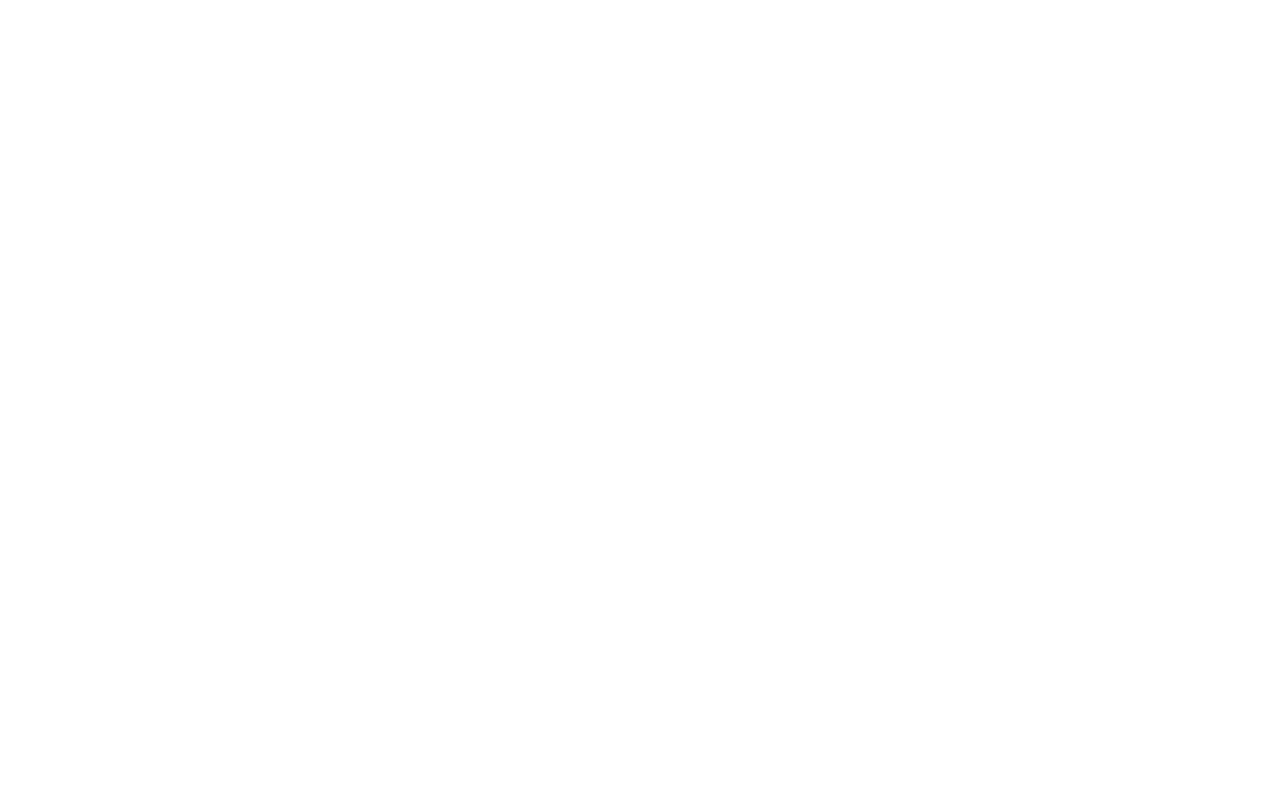
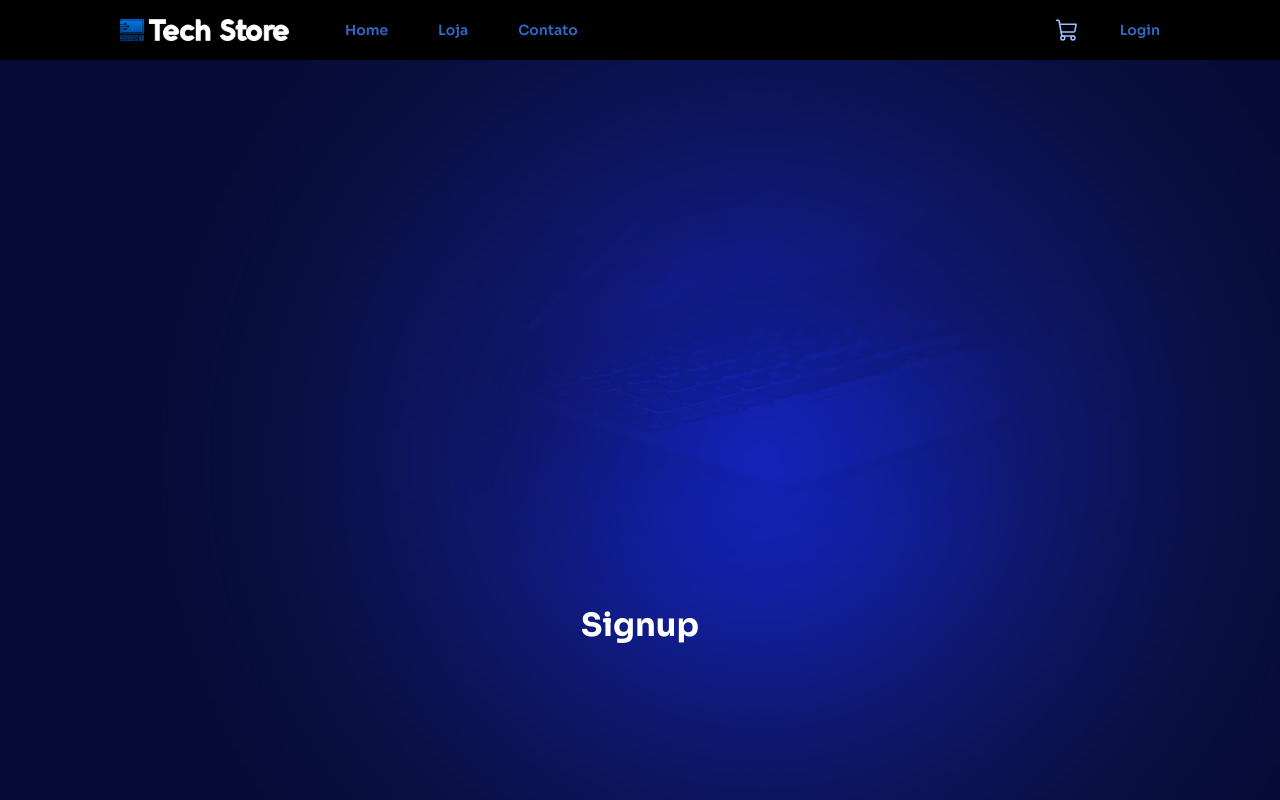
Before and after one commit to eupivotto/tech-store, a React (Vite) app: page /signup in a window 1280 px wide. Before the commit this address had no page. Shown: the top 800 px of the page. Built offline with nearby package versions, Linux system fonts and the light colour scheme.

Commit message:
adicionando pagina Signup nas rotas, resolvendo AuthContext e Modificando TryCatch para Then

```diff
--- a/src/Screens/Home/index.tsx
+++ b/src/Screens/Home/index.tsx
@@ -48,18 +48,15 @@ export const Home = () => {
 
 
     //Consumindo a API utilizando o Axios e resgatando os dados atrves do data
-    const handleGetProducts = async() => {
-
-        try {
-            const response = await api.get(linkGetProducts);
-            const dataProduct: IDataProduct[] = response.data;
-
-
-            setPosts(dataProduct);
-
-          } catch (error) {
-            console.log('Erro ao listar produtos:', error);
-          }
+    const handleGetProducts = (): void => {
+      api.get(linkGetProducts)
+        .then((response) => {
+          const dataProduct: IDataProduct[] = response.data;
+          setPosts(dataProduct)
+        })
+        .catch((error) => {
+          console.log('Erro ao listar produtos:', error)
+        })
     }
 
 
--- a/src/Screens/Login/index.tsx
+++ b/src/Screens/Login/index.tsx
@@ -1,10 +1,14 @@
 interface AuthContextData {
     authenticated: boolean;
-    user: string,
-    userLogin: (email: string, password: string) => void,
-    userLogout: () => void
+    user: IUserInfo | null;
+    userLogin: (email: string, password: string) => void;
+    userLogout: () => void;
   }
 
+  type  IUserInfo = {
+    email: string,
+    password: string
+  }
 
 
 type ZLoginForm = z.infer <typeof LoginFormSchema>
@@ -12,7 +16,7 @@ type ZLoginForm = z.infer <typeof LoginFormSchema>
 import {  useContext  } from 'react'
 import { ButtonPrimary } from '../../components/Buttton'
 import { AuthContext } from '../../contexts/Auth'
-import { useNavigate } from "react-router-dom"
+import { useNavigate, Link } from "react-router-dom"
 import { registerNewUser } from '../../services/login.service'
 
 
@@ -40,6 +44,7 @@ import {
 } from './styles';
 
 
+
 export const Login =() => {
 
     const { handleSubmit,
@@ -53,19 +58,21 @@ export const Login =() => {
     const { userLogin } = useContext<AuthContextData>(AuthContext)
     const navigate = useNavigate()
 
-    const onSubmit = async (data: ZLoginForm) => {
-        try {
-          await registerNewUser(data.email, data.password);
+    const onSubmit = (data: ZLoginForm) => {
+
+          registerNewUser(data.email, data.password)
+    .then(() => {
           userLogin(data.email, data.password)
       if (isValid) {
         localStorage.setItem('@userInfo', JSON.stringify({ emailUser: data.email }));
         navigate('/');
       }
 
-      } catch (error) {
+    })
+      .catch((error) => {
         // Lógica para lidar com erros na chamada da API
-        console.error(error);
-      }
+        console.error(error)
+      });
 
       console.log('Dados enviados para a API de postagem:', data)
 }
@@ -105,7 +112,7 @@ export const Login =() => {
             </ContainerFormLogin>
 
                 <ContainerButtonscreate>
-                <a>Ainda não tem conta? <span>Crie uma conta</span></a>
+                <p>Ainda não tem conta? <Link to='/Signup'><span>Crie uma conta</span></Link></p>
                 </ContainerButtonscreate>
 
          </ContainerHomeform>
--- a/src/Screens/Login/styles.ts
+++ b/src/Screens/Login/styles.ts
@@ -110,11 +110,19 @@ export const ContainerButtonscreate = styled.div`
 
 span {
   font-weight: 700;
+  text-decoration: none;
 }
 
+p {
+  margin-top: 80px;
+  cursor: pointer;
+}
 a {
   margin-top: 80px;
   cursor: pointer;
+  text-decoration: none;
+  color: var(--blue-200);
 }
 
+
 `
--- a/src/Screens/Shop/index.tsx
+++ b/src/Screens/Shop/index.tsx
@@ -57,27 +57,30 @@ export const Shop = () => {
 
 
     //Consumindo a API utilizando o Axios e resgatando os dados atrves do data
-    const handleGetProducts = async (category: string) => {
-      try {
+    const handleGetProducts = (category: string): Promise<void> => {
+
         let url = linkGetProducts
         if (category) {
           url += `?category=${category}`
         }
 
-        const response = await api.get(url)
-        const dataProduct: IDataProduct[] = response.data
+        return api.get(url)
+        .then(response => {
+         const dataProduct: IDataProduct[] = response.data
+
 
         //filtrando os produtos baseado em categorias
         const filteredProducts = category && category !== "todos" ? dataProduct.filter(product => product.category === category) : dataProduct;
         setPosts(filteredProducts)
 
-      } catch (error) {
-        console.log('Erro ao listar produtos:', error)
-      }
+      })
+
+      .catch((error) => {
+        console.log('Erro ao listar produtos:', error);
+        throw error;
+      });
     }
 
-
-    console.log('Current Items:', currentItens);
 
 
     useEffect(() => {
--- /dev/null
+++ b/src/Screens/Signup/index.tsx
@@ -0,0 +1,18 @@
+import { NavBar } from "../../components/Navbar"
+import { Footer } from "../../components/Footer"
+import { ContainerHome } from "./styles"
+
+
+export const Signup = () => {
+    return (
+        <>
+
+         <NavBar/>
+         <ContainerHome>
+            <h1>Signup</h1>
+         </ContainerHome>
+         <Footer/>
+
+        </>
+    )
+}
--- /dev/null
+++ b/src/Screens/Signup/styles.tsx
@@ -0,0 +1,20 @@
+import styled from "styled-components"
+import BgBody from '../../assets/img/bg01.jpg'
+
+
+
+export const ContainerHome = styled.div`
+
+    height: 1090px;
+    width: 100%;
+    display: flex;
+    align-items: center;
+    flex-direction: column;
+    justify-content: center;
+    background-image: url(${BgBody});
+
+    h1{
+        color: #fff;
+        margin-top: 40px;
+    }
+`
--- a/src/components/Navbar/index.tsx
+++ b/src/components/Navbar/index.tsx
@@ -21,6 +21,7 @@ export const NavBar = () => {
                         <span>Contato</span>
                     </NavLink>
                 </nav>
+
             </ContentLinks>
                 <CartUser>
                     <ShoppingCart size={25} color="#9cc0ff" />
--- a/src/components/Navbar/styles.tsx
+++ b/src/components/Navbar/styles.tsx
@@ -11,12 +11,18 @@ justify-content: space-between;
 background-color:#000;
 padding: 0px 7.5rem;
 
+@media (max-width: 768px) {
+    padding: 0 1rem;
 
+}
 `
 export const LogoTech = styled.img`
 width: 10.5625rem;
 height: 1.375rem;
 
+@media (max-width: 768px) {
+    width: 8rem;
+  }
 
 
 `
@@ -41,6 +47,11 @@ a {
     text-decoration: none;
     gap: 4px;
     transition: all 0.6s cubic-bezier(0.165, 0.84, 0.44, 1);
+
+    @media (max-width: 768px) {
+      display: none;
+    }
+
 
 }
 
@@ -70,6 +81,10 @@ a {
     text-decoration: none;
     transition: all 0.6s cubic-bezier(0.165, 0.84, 0.44, 1);
 
+    @media (max-width: 768px) {
+      display: none; /* Oculta o link "Login" em telas menores */
+    }
+
     }
 
 
--- a/src/routes/index.router.tsx
+++ b/src/routes/index.router.tsx
@@ -4,6 +4,7 @@ import { Login } from '../Screens/Login'
 import { Shop } from '../Screens/Shop'
 import { Contact } from '../Screens/Contact'
 import { SingleProduct } from '../Screens/SingleProduct'
+import { Signup } from '../Screens/Signup'
 
 import { AuthProvider } from '../contexts/Auth'
 
@@ -20,6 +21,7 @@ export default function Router () {
         <Route path='/shop' element={<Shop />} />
         <Route path='/contact' element={<Contact />} />
         <Route path='/login' element={<Login />} />
+        <Route path='/signup' element={<Signup />} />
 
 
 
--- a/src/services/api.ts
+++ b/src/services/api.ts
@@ -1,7 +1,7 @@
 import axios from 'axios'
 
 export const api = axios.create({
-    baseURL: 'https://fakestoreapi.com/products'
+    baseURL: 'https://fakestoreapi.com/product'
 })
 
 
```
Also changed, not shown: src/contexts/Auth.tsx (+8 -13 lines).
